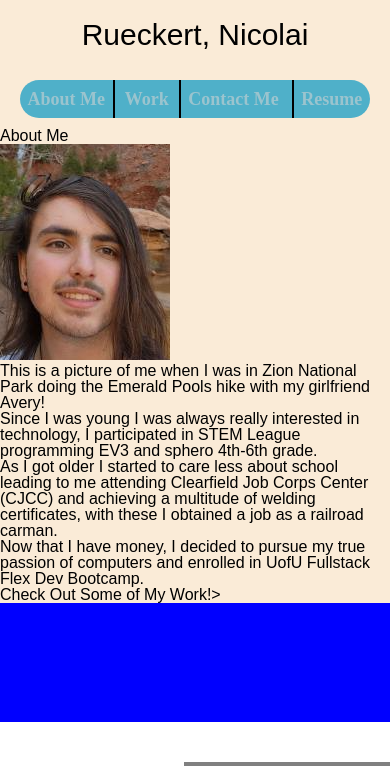
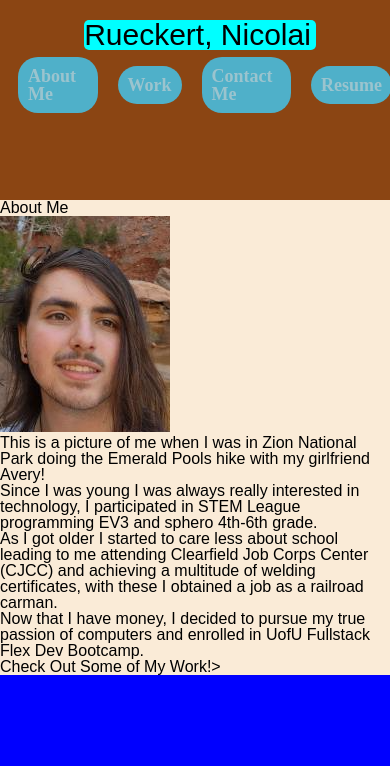
Before and after one commit to nrueckert/professionalPortfoliov2, a plain HTML site: page index.html in a window 390 px wide. Shown: the top 766 px of the page. Drawn offline with Linux system fonts and the light colour scheme.

Commit message:
Made a lot of changes due to bug with ChromeDev Tools responsiveness, changed the nav icons to have their own borders

```diff
--- a/assets/css/style.css
+++ b/assets/css/style.css
@@ -4,39 +4,51 @@ html{
 header{
     display:flex;
     flex-direction:column;
-    justify-content:center;
-    align-items:center;
- }
+    align-items: center;
+    width:100%;
+    height:200px;
+    background-color:saddlebrown ;
+}
 #myName{
-    margin:20px;
+    padding-right:5px;
+    margin: 20px 0px 0px 10px;
     Font-size:30px;
     font-family:fantasy;
     font-weight:500;
     border-radius:5px;
+    display:flex;
+    justify-content: center;
+    align-items: center;
+    background-color:aqua ;
+
+
+
 }
 #navList{
+    display:flex;
+    align-items: center;
+    flex-direction: row;
+    justify-content: center;
     font-family:'Times New Roman', Times, serif;
     font-size:18px;
     font-weight:600;
-    margin:10px;
-    display:flex;
-    flex-direction: row;
-    flex-wrap:wrap;
-    justify-content:space-evenly;
-    width:350px;
-    background-color:rgb(79, 176, 201);
-    border-radius:20px;
-    align-items: center;
+    margin:20px 10px 0px 10px;
+    width:100%;
+    height:30px;
 }
 #listWork{
     padding:10px 10px;
-    border-left:2px solid rgb(0, 0, 0);
-    border-right:2px solid rgb(0, 0, 0);
 }
 #listContact{
     padding:10px 13px 10px 0px;
-    border-right:2px solid rgb(0, 0, 0);
 }
+#navList li{
+    background-color:rgb(79, 176, 201);
+    border-radius:20px;
+    padding:10px;
+    margin:10px;
+}
+
 
 li a{
     text-decoration:none;
```
